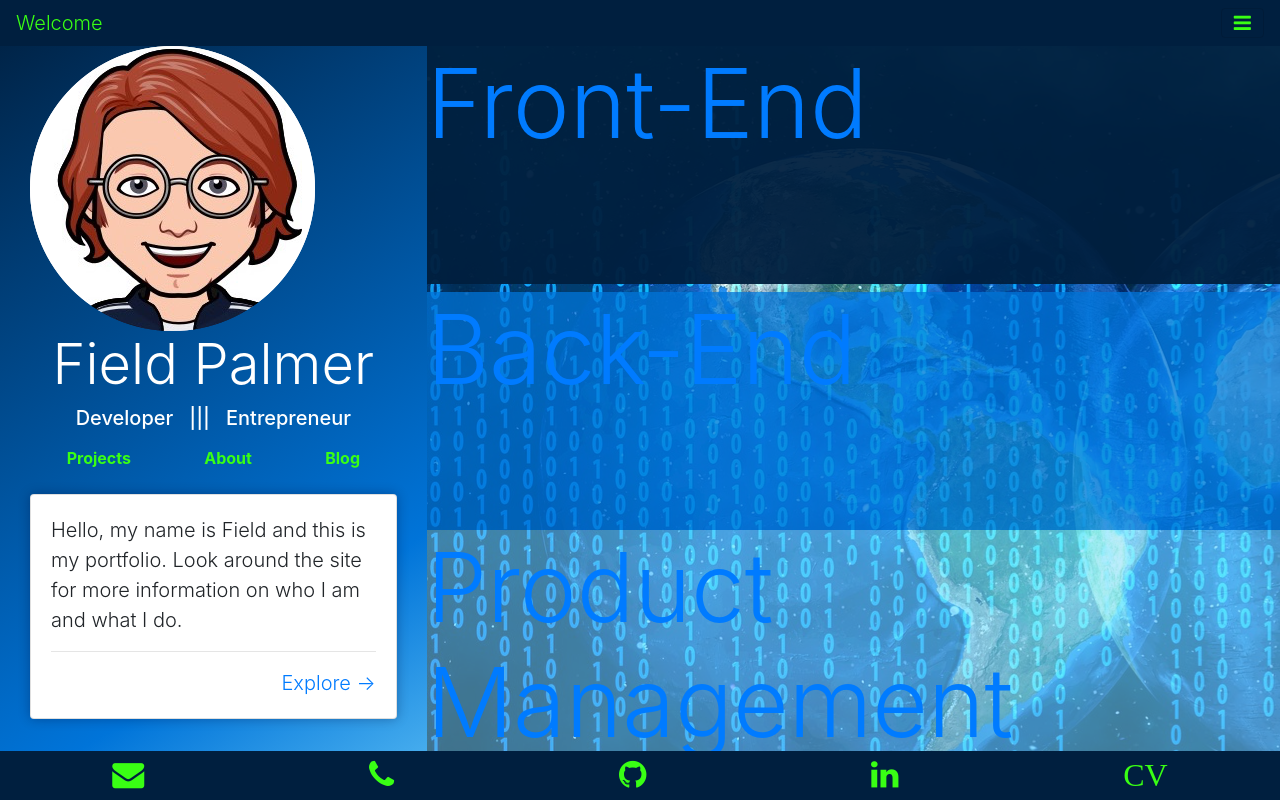
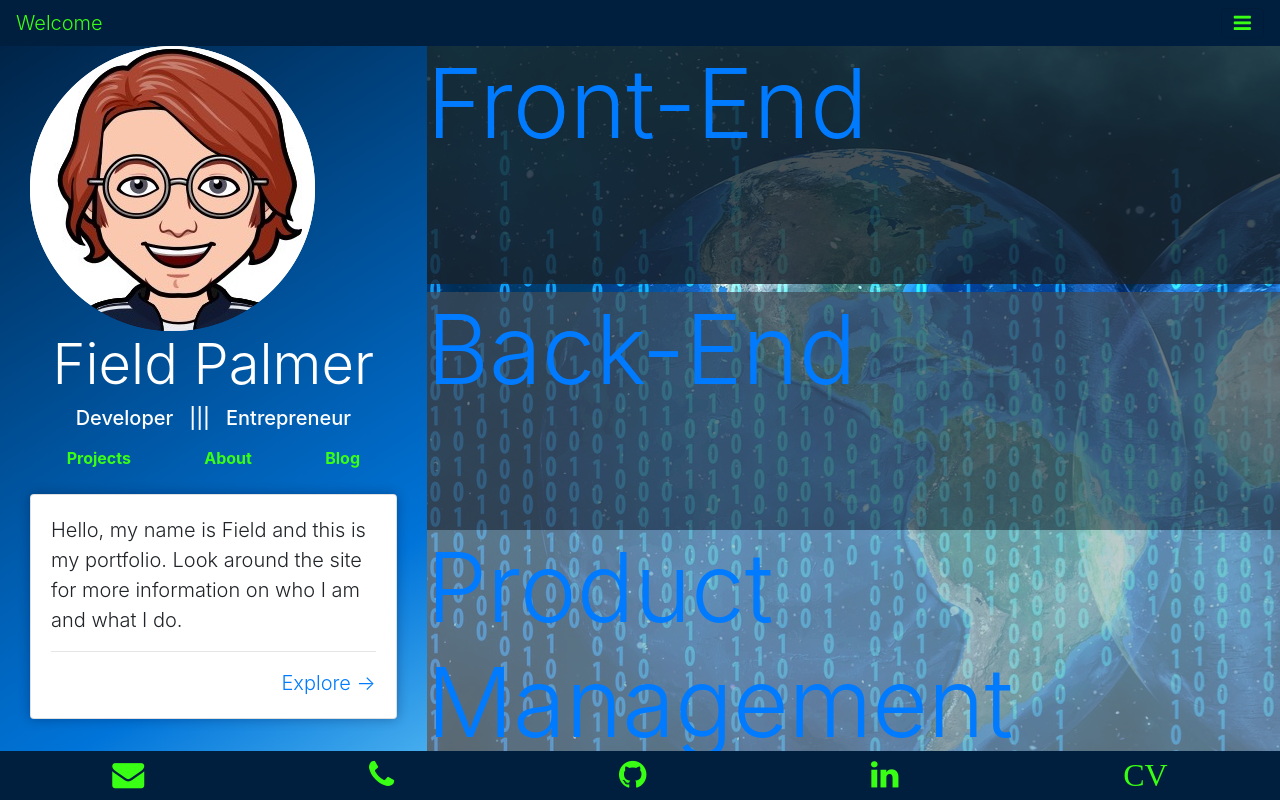
Before and after one commit to fieldpalmer/myPortfolio, a plain HTML site: page index.html in a window 1280 px wide. Drawn offline with nearby package versions, Linux system fonts and the light colour scheme.

Commit message:
heroku launch commit

```diff
--- a/assets/style.css
+++ b/assets/style.css
@@ -21,15 +21,15 @@ html {
 }
 
 #homeFront {
-  background-color: rgba(0,31,63,0.95);
+  background-color: rgba(26, 34, 41, 0.79);
 }
 
 #homeBack {
-  background-color: rgba(0,116,217,0.75);
+  background-color: rgba(64, 76, 86, 0.735);
 }
 
 #homeDesign {
-  background-color: rgba(127,219,255,0.5);
+  background-color: rgba(149, 169, 177, 0.598);
 }
 
 
```
